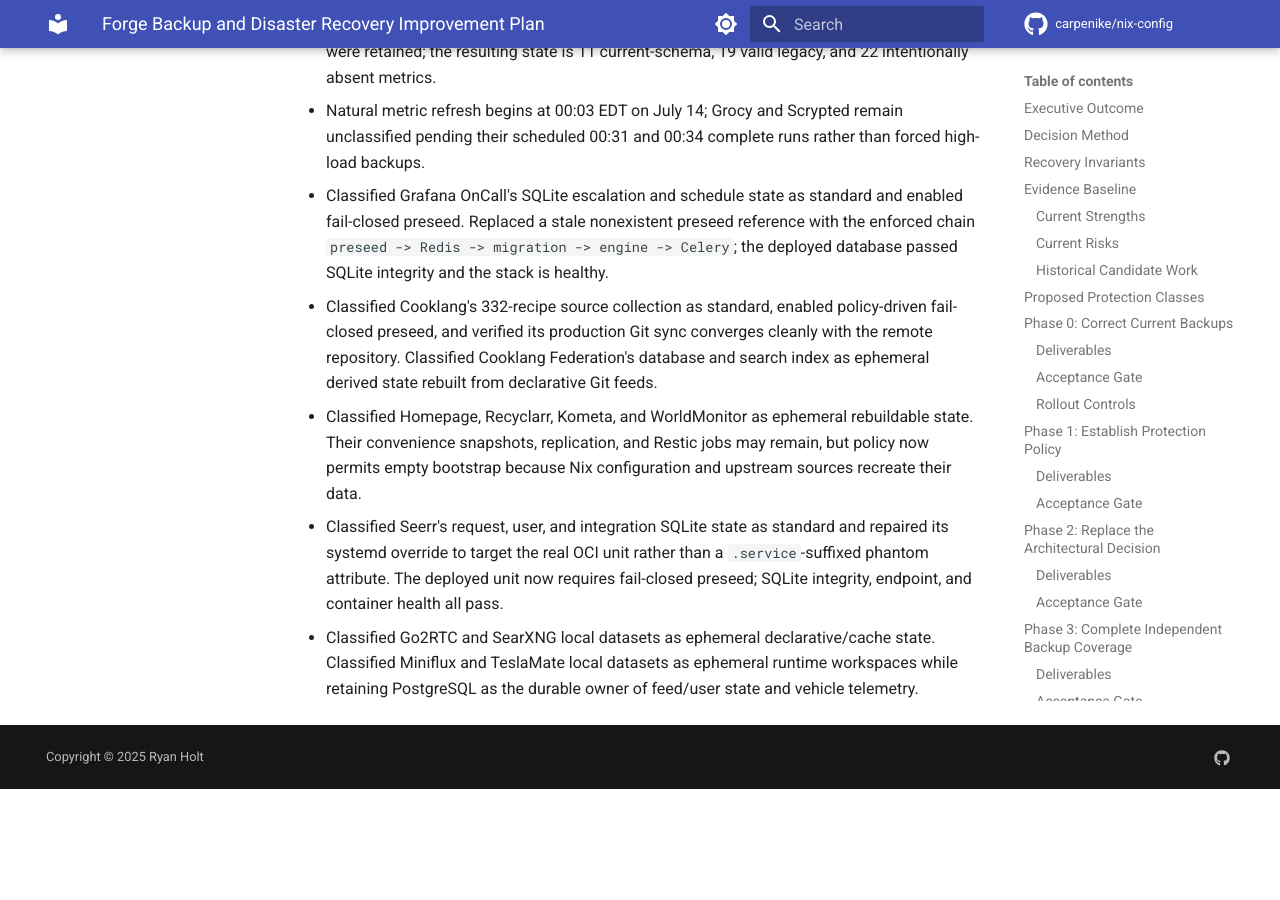
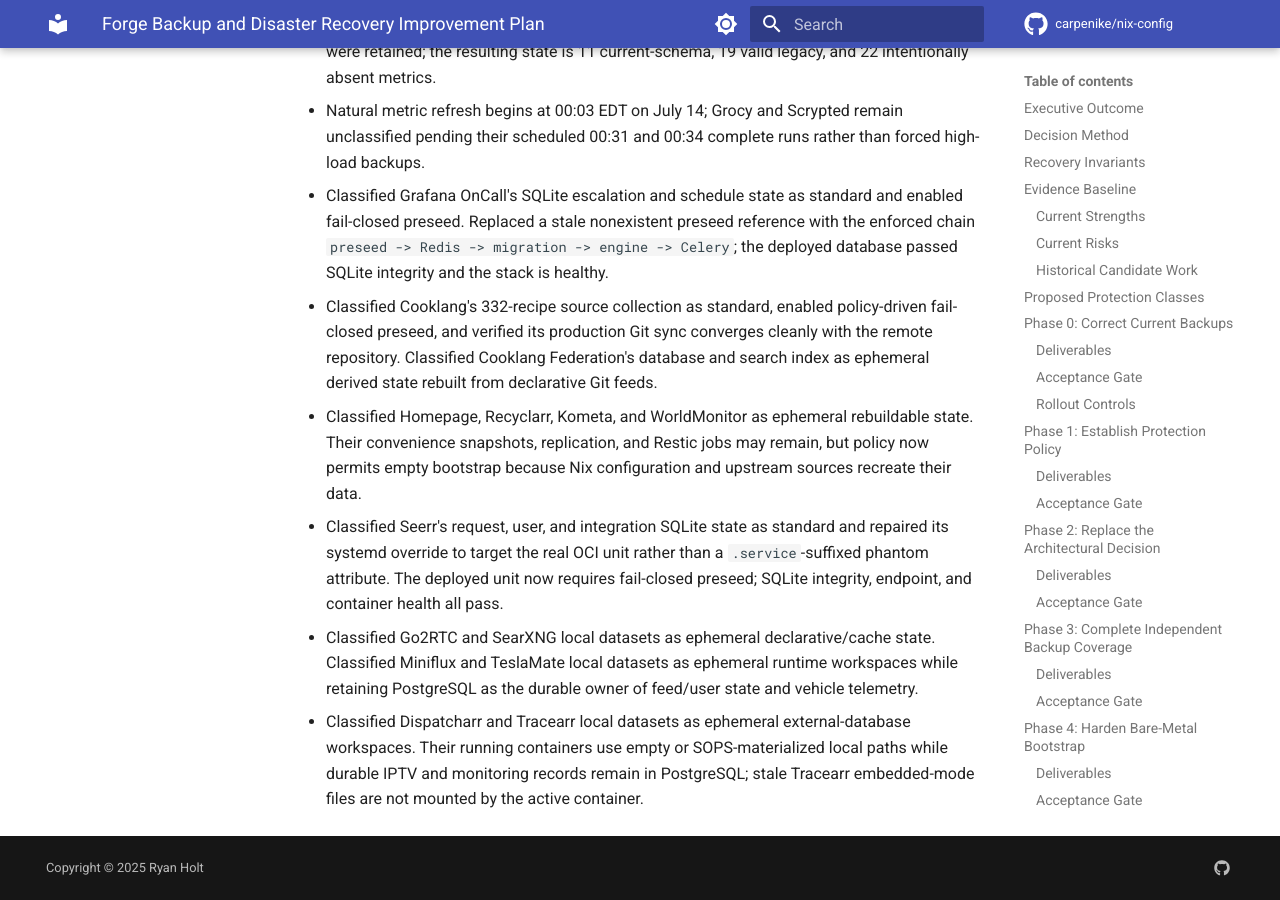
Before and after one commit to carpenike/nix-config, an MkDocs documentation site: the page built from docs/analysis/forge-backup-recovery-improvement-plan.md, in a window 1280 px wide and 900 px high, scrolled down 14880 px. Built offline with MkDocs 1.6.1 and Material for MkDocs 9.7.7, drawn with Linux system fonts in a browser that asks for light colours; comment, search, counter and statistics services are not loaded; before the commit the page ends 15669 px from its top, so only the background shows below that.

Commit message:
feat(backup): classify external database workspaces

```diff
--- a/docs/analysis/forge-backup-recovery-improvement-plan.md
+++ b/docs/analysis/forge-backup-recovery-improvement-plan.md
@@ -414,3 +414,4 @@
 - Classified Homepage, Recyclarr, Kometa, and WorldMonitor as ephemeral rebuildable state. Their convenience snapshots, replication, and Restic jobs may remain, but policy now permits empty bootstrap because Nix configuration and upstream sources recreate their data.
 - Classified Seerr's request, user, and integration SQLite state as standard and repaired its systemd override to target the real OCI unit rather than a `.service`-suffixed phantom attribute. The deployed unit now requires fail-closed preseed; SQLite integrity, endpoint, and container health all pass.
 - Classified Go2RTC and SearXNG local datasets as ephemeral declarative/cache state. Classified Miniflux and TeslaMate local datasets as ephemeral runtime workspaces while retaining PostgreSQL as the durable owner of feed/user state and vehicle telemetry.
+- Classified Dispatcharr and Tracearr local datasets as ephemeral external-database workspaces. Their running containers use empty or SOPS-materialized local paths while durable IPTV and monitoring records remain in PostgreSQL; stale Tracearr embedded-mode files are not mounted by the active container.
```
Also changed, not shown: 3 other files.
